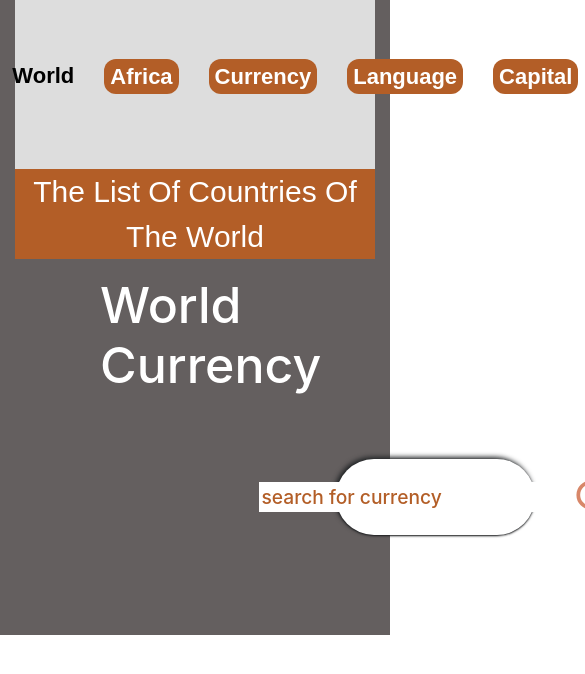
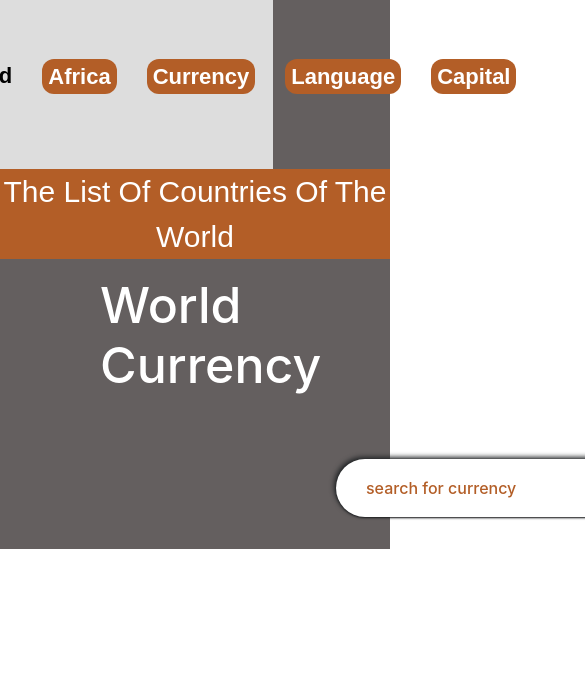
Before and after one commit to medinahakinsowon/countryapi, a React (Create React App) app: page /Currency in a window 390 px wide. Shown: the top 674 px of the page, 585 px wide, since content can reach past the window. Built offline with nearby package versions, Linux system fonts and the light colour scheme.

Commit message:
media query

```diff
--- a/src/Navlinks.js
+++ b/src/Navlinks.js
@@ -6,7 +6,6 @@ import { Link, Outlet } from "react-router-dom";
 const Navlinks = () => {
   return (
     <div className="App">
-      <div className="container text-center">
         <nav className='navbar'>
           <div className='navbaritems'>
             <img src={imagelogo} className='world' />
@@ -32,7 +31,6 @@ const Navlinks = () => {
         <div className='infobox'>
               <p className='info'>The List Of Countries Of The World</p>
         </div>
-      </div>
       <Outlet />
     </div>
   )
--- a/src/style/style.css
+++ b/src/style/style.css
@@ -7,7 +7,7 @@
   position: relative;
   width: 100%;
   height: 20vh;
-  justify-content: space-between;
+  /* justify-content: space-between; */
   background-color: #ddd;
 }
 .world{
@@ -133,3 +133,49 @@ h5 span{
   height: 35px;
   cursor: pointer;
 }
+
+
+
+
+@media screen and (max-width: 900px) {
+  .app {
+    padding: 4rem 2rem;
+  }
+
+  .search {
+    padding: 1rem 1.75rem;
+    width: 100%;
+  }
+
+  .search input {
+    font-size: 1rem;
+  }
+
+  .search img {
+    width: 20px;
+    height: 20px;
+  }
+
+  .country_list{
+    width: 700px;
+    margin: 0 auto;
+    grid-template-columns: 1fr 1fr;
+    column-gap: 30px;
+    row-gap: 40px;
+    justify-content: center;
+    align-items: center;
+  }
+
+  .navbar{
+    position: relative;
+    width: 70%;
+    height: 20vh;
+    justify-content: space-between;
+    background-color: #ddd;
+  }
+
+
+
+
+
+}
```
